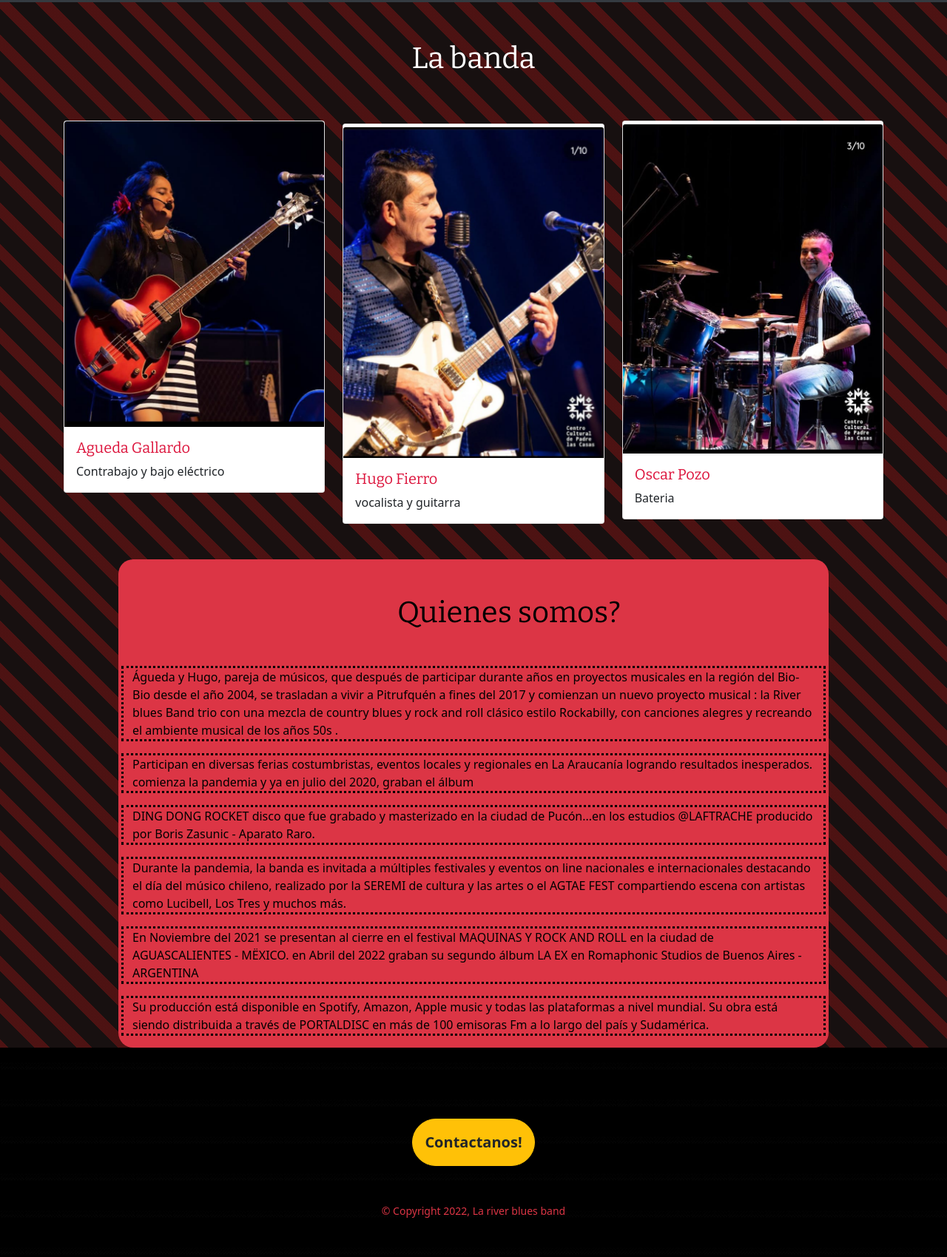
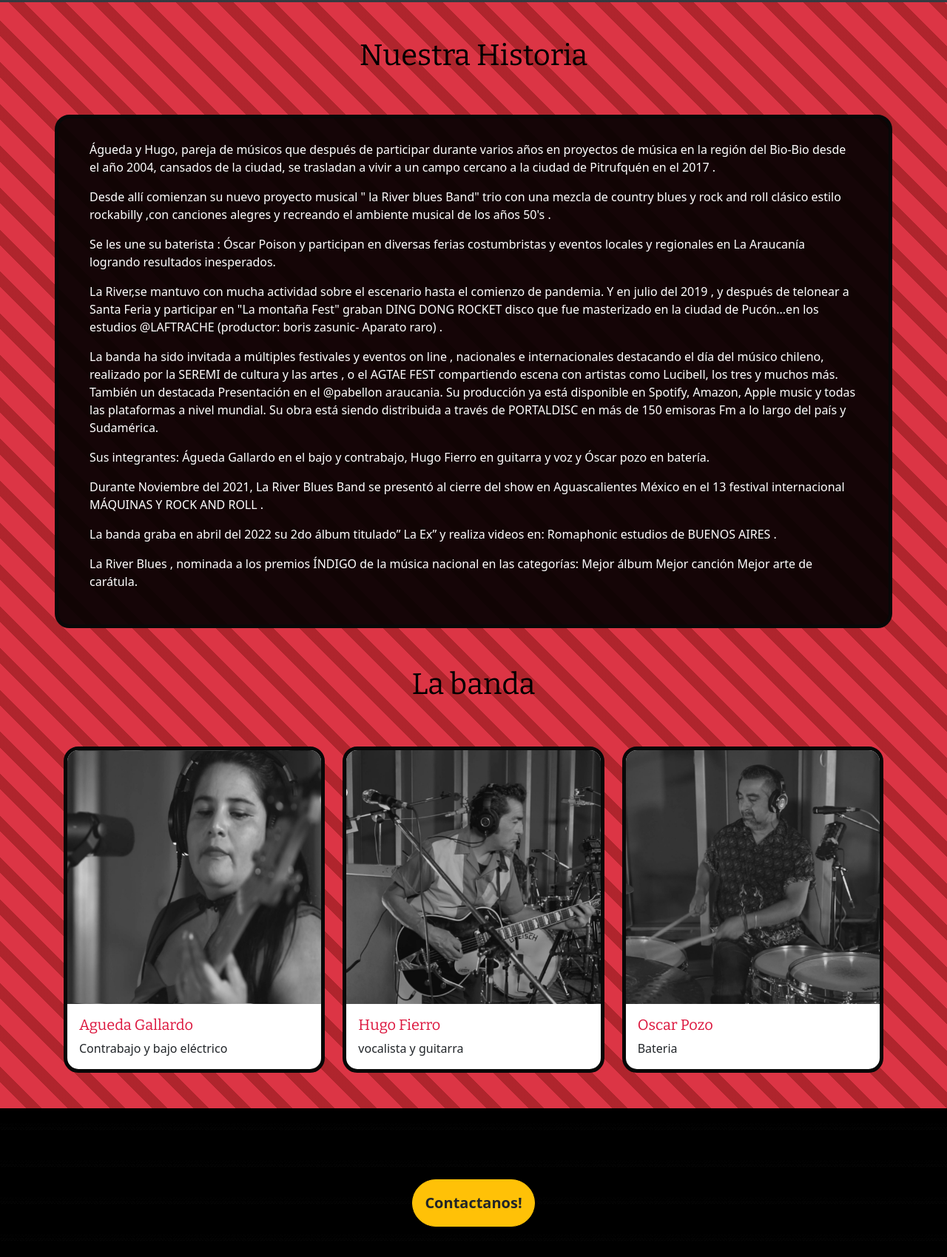
Before and after one commit to Kingudabat/coderpagina1, a website: page assets/pages/bio.html in a window 1280 px wide. Shown: the part 76-1775 px from the top of the page at 74% size. Drawn offline with nearby package versions, Linux system fonts and the light colour scheme.

Commit message:
arreglos en el codigo, incorporacion de nuevas imagenes, version final para coder

```diff
--- a/assets/pages/bio.html
+++ b/assets/pages/bio.html
@@ -8,7 +8,8 @@
     <link href="https://fonts.googleapis.com/css2?family=Bitter:wght@400;700&display=swap" rel="stylesheet">
     <link rel="stylesheet" href="/assets/css/styles.css">
     <link rel="stylesheet" href="/assets/css/bootstrap.min.css">
-    <meta name="description" content="La river blues band, pagina oficial de la banda chilena de blues y rock and roll originaria de pitrufquen novena region de la araucania">
+    <meta name="description"
+        content="La river blues band, pagina oficial de la banda chilena de blues y rock and roll originaria de pitrufquen novena region de la araucania">
     <meta name="keywords" content="blues,rock,river,band,banda,chilena,chile,araucania">
     <title>BIO-La river blues band</title>
 
@@ -23,13 +24,8 @@
                 <img src="/assets/img/descarga.png" alt="Logo  'la river blues band'" width="70px">
             </a>
 
-        <button class="navbar-toggler"
-        type="button"
-        data-toggle="collapse"
-        data-target="#navbarSupportedContent"
-        aria-controls="navbarSupportedContent"
-        aria-expanded="false"
-        aria-label="toogle navigation">
+            <button class="navbar-toggler" type="button" data-toggle="collapse" data-target="#navbarSupportedContent"
+                aria-controls="navbarSupportedContent" aria-expanded="false" aria-label="toogle navigation">
                 <span class="navbar-toggler-icon"></span>
             </button>
             <div class="collapse navbar-collapse" id="navbarSupportedContent">
@@ -45,17 +41,71 @@
         </div>
     </nav>
     <!-- bio  -->
-    <main id="bioId" class="">
-        <div class="container-fluid" >
-            <div class="cards" id="cardsId">
-                <div class="container-md ">
+    <main id="" class="">
+        <div class="bio-main container-fluid bg-danger w-100">
+            <h1 class="text-center p-5 " id="tituloBio">Nuestra Historia</h1>
+            <div id="bioId" class=" container-md">
+                <div class="row   card card-border  align-content-center" id="biografiaTextoId">
+                    <p>Águeda y Hugo, pareja de músicos que después de participar durante varios años en proyectos de
+                        música en la región del Bio-Bio desde el año 2004, cansados de la ciudad, se trasladan a vivir a
+                        un
+                        campo cercano a la ciudad de Pitrufquén en el 2017 .</p>
+
+                    <p>Desde allí comienzan su nuevo proyecto musical &quot; la River blues Band&quot; trio con una
+                        mezcla de
+                        country blues y rock and roll clásico estilo rockabilly ,con canciones alegres y recreando el
+                        ambiente musical de los años 50&#39;s .</p>
+
+                    <p>Se les une su baterista : Óscar Poison y participan en diversas ferias costumbristas y eventos
+                        locales y regionales en La Araucanía logrando resultados inesperados.</p>
+
+                    <p>La River,se mantuvo con mucha actividad sobre el escenario hasta el comienzo de pandemia. Y en
+                        julio del 2019 , y después de telonear a Santa Feria y participar en &quot;La montaña Fest&quot;
+                        graban
+                        DING DONG ROCKET disco que fue masterizado en la ciudad de Pucón...en los estudios
+                        @LAFTRACHE (productor: boris zasunic- Aparato raro) .</p>
+
+                    <p>La banda ha sido invitada a múltiples festivales y eventos on line , nacionales e internacionales
+                        destacando el día del músico chileno, realizado por la SEREMI de cultura y las artes , o el
+                        AGTAE
+                        FEST compartiendo escena con artistas como Lucibell, los tres y muchos más. También un
+                        destacada Presentación en el @pabellon araucania. Su producción ya está disponible en Spotify,
+                        Amazon, Apple music y todas las plataformas a nivel mundial. Su obra está siendo distribuida a
+                        través de PORTALDISC en más de 150 emisoras Fm a lo largo del país y Sudamérica.</p>
+                    <p>
+                        Sus integrantes: Águeda Gallardo en el bajo y contrabajo, Hugo Fierro en guitarra y voz y Óscar
+                        pozo en batería.
+                    </p>
+
+                    <p>
+                        Durante Noviembre del 2021, La River Blues Band se presentó al cierre del show en
+                        Aguascalientes México en el 13 festival internacional MÁQUINAS Y ROCK AND ROLL .
+                    </p>
+
+                    <p>
+                        La banda graba en abril del 2022 su 2do álbum titulado” La Ex” y realiza videos en:
+                        Romaphonic estudios de BUENOS AIRES .
+                    </p>
+
+                    <p>
+                        La River Blues , nominada a los premios ÍNDIGO de la música nacional en las categorías:
+                        Mejor álbum
+                        Mejor canción
+                        Mejor arte de carátula.
+                    </p>
+
+                </div>
+            </div>
+            <div class="cards " id="cardsId">
+                <div class="container-md  ">
                     <div class="row pt-1">
-                        <h3 class="text-center pb-5 pt-5 h1 text-white">La banda</h3>
+                        <h2 class="text-center pb-5 pt-5 h1 ">La banda</h2>
                     </div>
                     <div class="row pt-1">
                         <div class="col-sm">
-                            <div class="card w-100 card-border">
-                                <img src="/assets/img/agueda.jpeg" class="card-img-top" alt="Agueda Gallardo 'la river blues band'">
+                            <div class="card w-100 mb-5 card-border">
+                                <img src="/assets/img/agueda.jpg" class="card-img-top"
+                                    alt="Agueda Gallardo 'la river blues band'">
                                 <div class="card-body">
                                     <h5 class="card-title">Agueda Gallardo</h5>
                                     <p class="card-text">Contrabajo y bajo eléctrico</p>
@@ -63,9 +113,10 @@
                             </div>
                         </div>
 
-                        <div class="col-sm pt-1">
-                            <div class="card w-100 card-border mb-5 pt-1">
-                                <img src="/assets/img/hugo2.png" class="card-img-top" alt="Hugo Fierro 'la river blues band'">
+                        <div class="col-sm ">
+                            <div class="card w-100 card-border mb-5">
+                                <img src="/assets/img/hugo.jpg" class="card-img-top"
+                                    alt="Hugo Fierro 'la river blues band'">
                                 <div class="card-body">
                                     <h5 class="card-title">Hugo Fierro</h5>
                                     <p class="card-text">vocalista y guitarra</p>
@@ -74,8 +125,9 @@
                         </div>
 
                         <div class="col-sm">
-                            <div class="card w-100 card-border mb-5 pt-1">
-                                <img src="/assets/img/oscar.jpeg" class="card-img-top" alt="Oscar Pozo 'la river blues band'">
+                            <div class="card w-100 card-border mb-5 ">
+                                <img src="/assets/img/oscar.jpg" class="card-img-top "
+                                    alt="Oscar Pozo 'la river blues band'">
                                 <div class="card-body">
                                     <h5 class="card-title">Oscar Pozo</h5>
                                     <p class="card-text">Bateria</p>
@@ -86,37 +138,14 @@
                     </div>
                 </div>
             </div>
+
         </div>
 
-        <div class="container-fluid w-75 bg-danger" id="bioIdCaja">
-            <div class="row align-content-center  text-white" id="biografiaTextoId">
-                <h2 class=" m-5 h1 text-center" id="tituloBio">Quienes somos?</h2>
-                <p>Águeda y Hugo, pareja de músicos, que después de participar durante años en proyectos
-                    musicales en la región del Bio-Bio desde el año 2004, se trasladan a vivir a Pitrufquén a fines del
-                    2017 y comienzan un nuevo proyecto musical : la River blues Band trio con una mezcla de
-                    country blues y rock and roll clásico estilo Rockabilly, con canciones alegres y recreando el
-                    ambiente musical de los años 50s .</p>
-                <p>Participan en diversas ferias costumbristas, eventos locales y regionales en La Araucanía logrando
-                    resultados inesperados. comienza la pandemia y ya en julio del 2020, graban el álbum</p>
-                <p>DING DONG ROCKET disco que fue grabado y masterizado en la ciudad de Pucón...en los estudios
-                    @LAFTRACHE producido por Boris Zasunic - Aparato Raro.</p>
-                <p>Durante la pandemia, la banda es invitada a múltiples festivales y eventos on line nacionales e
-                    internacionales destacando el día del músico chileno, realizado por la SEREMI de cultura y las artes
-                    o el AGTAE FEST compartiendo escena con artistas como Lucibell, Los Tres y muchos más.</p>
-                <p>En Noviembre del 2021 se presentan al cierre en el festival MAQUINAS Y ROCK AND ROLL en la
-                    ciudad de AGUASCALIENTES - MËXICO. en Abril del 2022 graban su segundo álbum LA EX en
-                    Romaphonic Studios de Buenos Aires - ARGENTINA</p>
-                <p>
-                    Su producción está disponible en Spotify, Amazon, Apple music y todas las plataformas a nivel
-                    mundial. Su obra está siendo distribuida a través de PORTALDISC en más de 100 emisoras Fm a lo
-                    largo del país y Sudamérica.
-                </p>
-            </div>
-        </div>
+
 
         <!-- footer -->
         <div id="footer" class="p-5">
-            <div class="container-fluid w-50 pt-5">
+            <div class="container-fluid w-100 pt-5">
                 <div class="row   justify-content-md-center">
                     <div class="col text-center">
                         <a href="/assets/pages/contacto.html"
@@ -139,8 +168,9 @@
     </main>
 
 
-    <script src="/assets/js/popper.min.js" integrity="sha384-Q6E9RHvbIyZFJoft+2mJbHaEWldlvI9IOYy5n3zV9zzTtmI3UksdQRVvoxMfooAo"
-        crossorigin="anonymous"></script>
+    <script src="/assets/js/popper.min.js"
+        integrity="sha384-Q6E9RHvbIyZFJoft+2mJbHaEWldlvI9IOYy5n3zV9zzTtmI3UksdQRVvoxMfooAo" crossorigin="anonymous">
+    </script>
     <script src="/assets/js/bootstrap.min.js"
         integrity="sha384-oesi62hOLfzrys4LxRF63OJCXdXDipiYWBnvTl9Y9/TRlw5xlKIEHpNyvvDShgf/" crossorigin="anonymous">
     </script>
--- a/assets/scss/_bio.scss
+++ b/assets/scss/_bio.scss
@@ -1,45 +1,41 @@
-$colores:(negro: black,
-	blanco: white,
-	rojo-carmesi: crimson,
-);
+@use 'variables';
 
-@mixin caja {
-	border-radius: 20px;
+
+
+.bio-main{
+	background-color: rgb(23, 16, 16);
+	background-image: variables.$fondo-rojo-negro;
+	h1,h2{
+		color: black;
+	}
 }
 
-#bioId {
-	background-color: rgb(23, 16, 16);
-	background-image: repeating-linear-gradient(45deg, transparent, transparent 25px, rgb(131, 21, 21, 0.5)25px, rgba(131, 21, 21, 0.5) 40px);
+#bioId{
+	#biografiaTextoId{
+		background: rgba(0, 0, 0, 0.9);
+		color: white;
+
+	}
+	.card-border{
+		border: solid 5px rgb(8, 8, 8);
+		border-radius: 20px;
+		padding: 30px;
+
+	}
 }
 
+#cardsId{
 	.card-border {
-	border: solid 10px white;
+		border: solid 5px rgb(8, 8, 8);
 		border-radius: 20px;
 		overflow: hidden;
 		transition: all ease-out 0.2s;
+
 	}
-
 	.card-border:hover {
 		transform: scale(1.05);
 	}
 
-#biografiaTextoId {
-	#tituloBio {
-		color: map-get($colores, "negro");
-
 
 
 }
-	p {
-		@extend #tituloBio ;
-		border-style: dotted;
-
-	}
-
-
-}
-
-
-#bioIdCaja{
-@include caja()
-}
--- a/assets/scss/_galeria.scss
+++ b/assets/scss/_galeria.scss
@@ -1,6 +1,9 @@
 @use 'variables';
 
 #galeriaId{
+	h1{
+		color: black;
+	}
 	background-color: rgb(23, 16, 16);
 	background-image: variables.$fondo-negro-rojo;
 }
```
Also changed, not shown: assets/pages/contacto.html (+6 -6 lines), assets/pages/discografia.html (+10 -10 lines), assets/pages/galeria.html (+3 -2 lines), assets/scss/_discografia.scss (+9 -1 lines), assets/scss/_index.scss (+6 -3 lines), index.html (+9 -9 lines), assets/css/styles.css, assets/img/agueda.jpg (added), assets/img/carrousel1.jpg (added), assets/img/carrousel2.jpg (added), assets/img/hugo.jpg (added), assets/img/oscar.jpg (added), 2 other files. Lines whose indentation alone changed are shown as unchanged.
